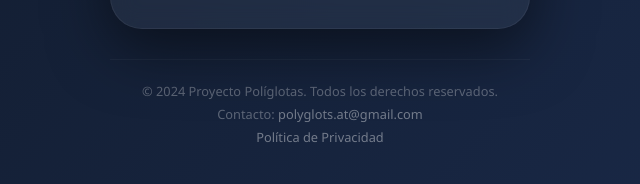
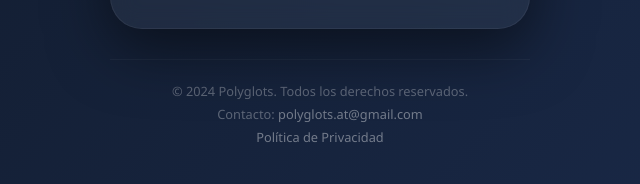
Before and after one commit to polyglots-at/polyglots-at.github.io, a plain HTML site: page login.html in a window 1280 px wide. Shown: the part 613-797 px from the top of the page, 320-960 px from the left. Drawn offline with Linux system fonts and the light colour scheme; no server answers.

Commit message:
Update login.html

```diff
--- a/login.html
+++ b/login.html
@@ -284,7 +284,7 @@
     <!-- ===== FOOTER ===== -->
     <footer>
         <div class="creditos">
-            &copy; 2024 Proyecto Políglotas. Todos los derechos reservados.<br>
+            &copy; 2024 Polyglots. Todos los derechos reservados.<br>
             Contacto: <a href="mailto:polyglots.at@gmail.com">polyglots.at@gmail.com</a><br>
             <a href="privacidad.html">Política de Privacidad</a>
         </div>
```
